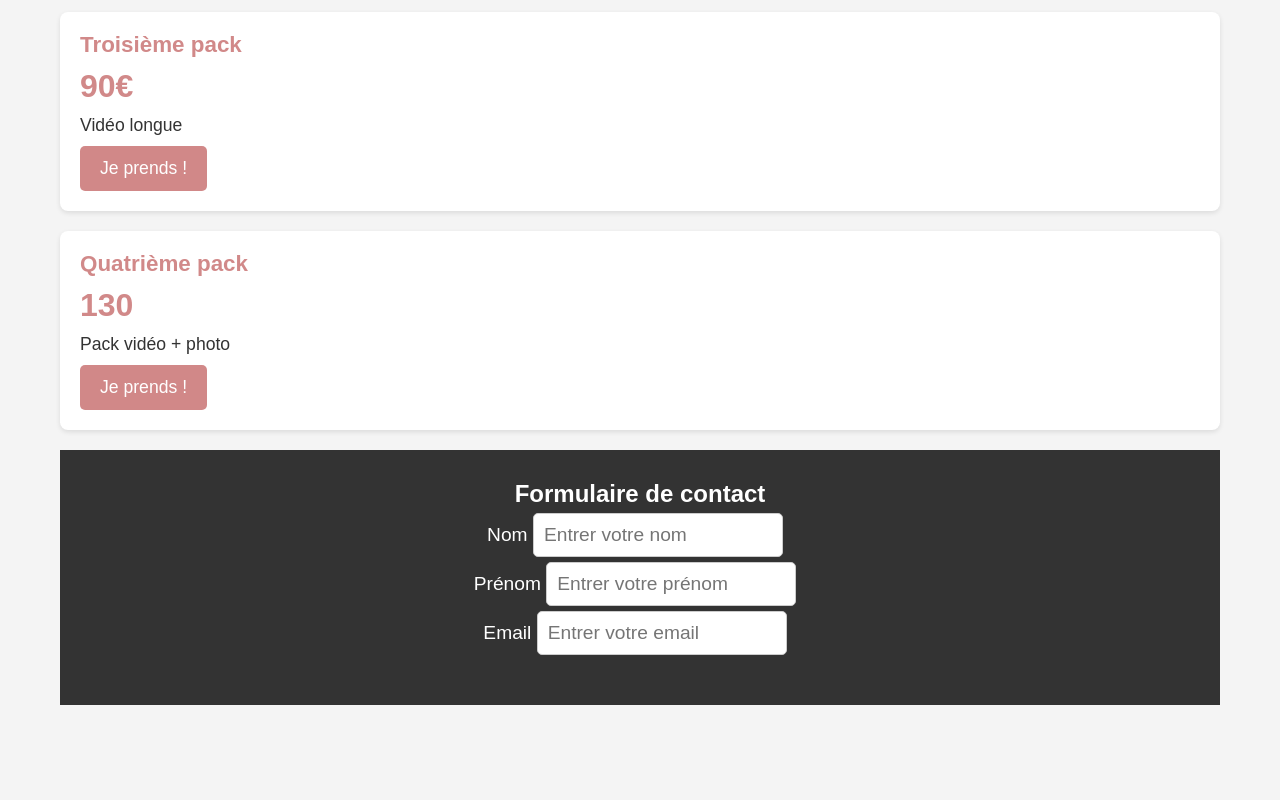
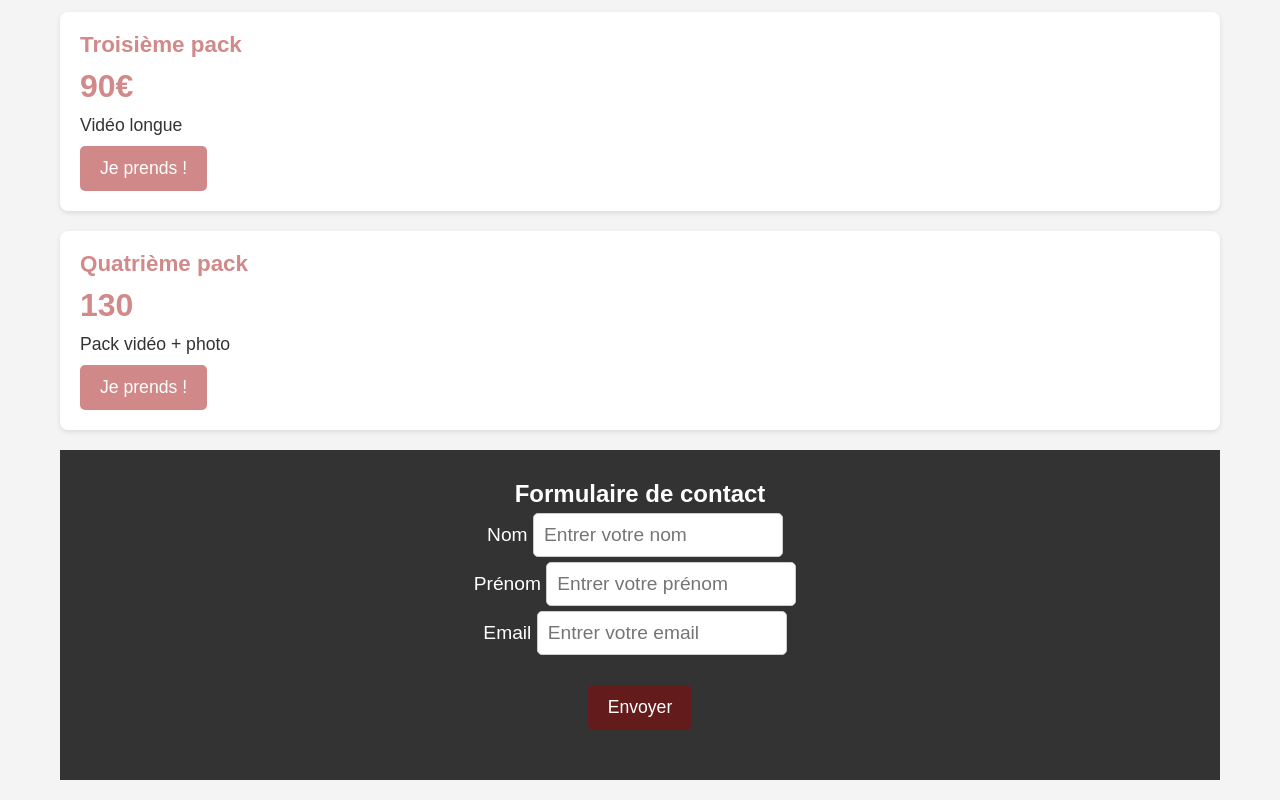
Before and after one commit to IDGHIM/fcc-Landing-Page, a plain HTML site: page index.html in a window 1280 px wide. Shown: the part 2372-3172 px from the top of the page. Before the commit the page ends 3097 px from the top, so only its background shows below. Drawn offline with Linux system fonts and the light colour scheme.

Commit message:
Modif formulaire

```diff
--- a/index.html
+++ b/index.html
@@ -120,6 +120,9 @@
                     <input id="email" name="email" type="email" placeholder="Entrer votre email" required />
                 </label>
             </div>
+            <form id="form" target="_blank" action="">
+                <input id="submit" type="submit" value="Envoyer" class="btn" />
+            </form>
         </ul>
     </footer>
     </div>
```
